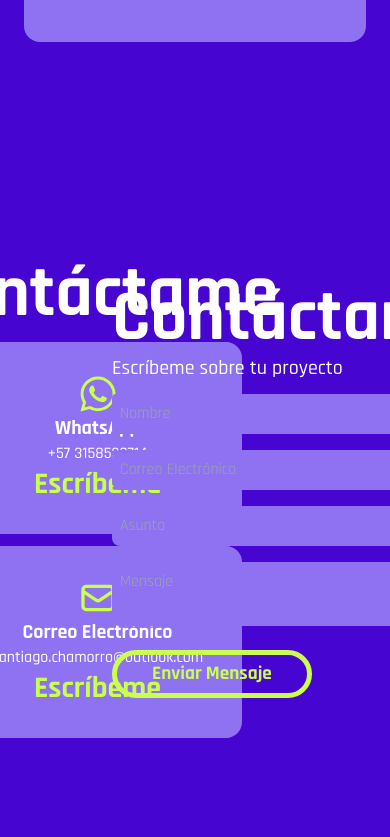
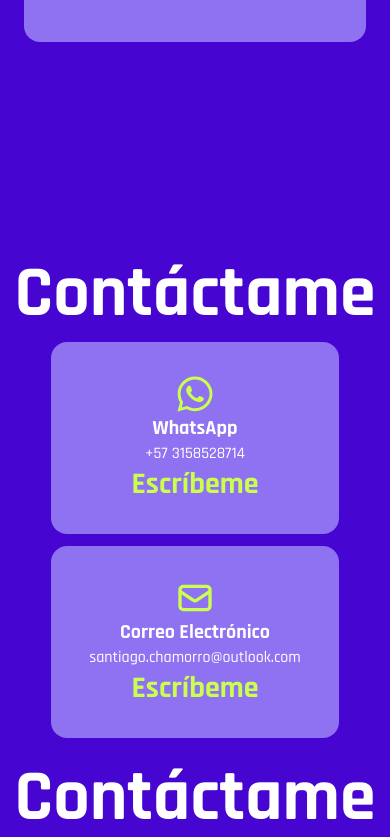
Before and after one commit to Saidres/miportafolio, a React (Vite) app: page / in a window 390 px wide. Shown: the part 4207-5044 px from the top of the page. Built offline with nearby package versions, Linux system fonts and the light colour scheme.

Commit message:
[Dev] responsive contact

```diff
--- a/src/components/Contact.tsx
+++ b/src/components/Contact.tsx
@@ -8,7 +8,7 @@ const Contact = () => {
   const { t } = useTranslation();
 
   return (
-    <div className="grid grid-cols-2 py-32" id="contact">
+    <div className="grid grid-cols-1 py-32 lg:grid-cols-2" id="contact">
       <div className="flex flex-col items-center font-rajdhani gap-3">
         {/* Sección de WhatsApp */}
         <h1 className="text-white font-bold text-7xl">{t('contact.title')}</h1>
```
